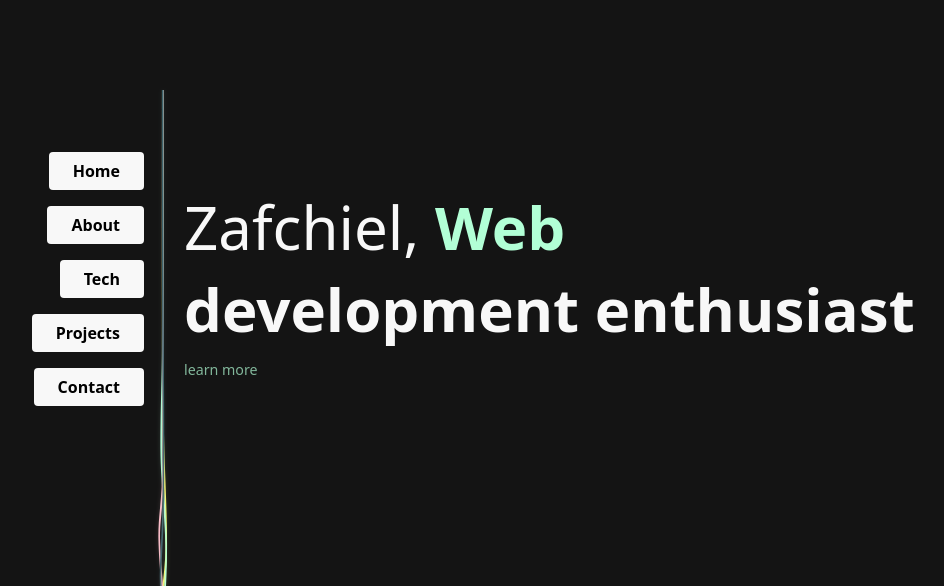
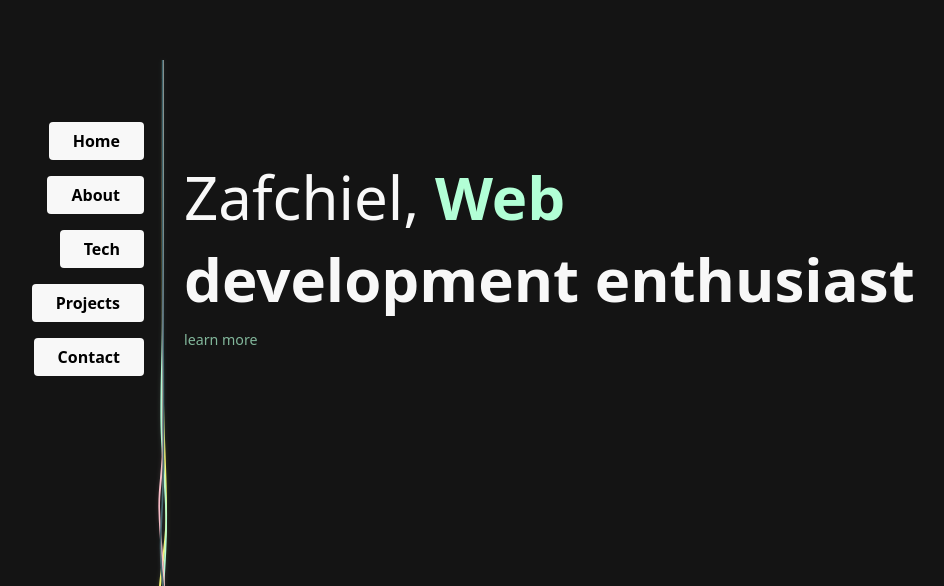
Before and after one commit to zafchiel/zafchiel, a SvelteKit app: page / in a window 1280 px wide. Shown: the part 214-800 px from the top of the page, without its empty margins (130-1074 px from the left). Built offline with nearby package versions, Linux system fonts and the light colour scheme.

Commit message:
favicon and meta decription

```diff
--- a/src/app.html
+++ b/src/app.html
@@ -5,6 +5,7 @@
     <link rel="icon" href="%sveltekit.assets%/favicon.png" />
     <meta name="viewport" content="width=device-width, initial-scale=1" />
     <title>Zafchiel - portfolio</title>
+    <meta name="description" content="My portfolio, about me, my web development journey and my projects"/>
     %sveltekit.head%
   </head>
   <body data-sveltekit-preload-data="hover">
--- a/src/lib/components/about.svelte
+++ b/src/lib/components/about.svelte
@@ -7,7 +7,7 @@
   <div class="card">
     <enhanced:img class="img" src="../assets/avatar.png" />
     <p class="one">
-      Hello there! I'm <span>Jakub</span>, a passionate and innovative web
+      Hello there! I'm <span>Zafchiel</span>, a passionate and innovative web
       developer dedicated to crafting seamless and visually appealing digital
       experiences.
     </p>
--- a/src/routes/+page.svelte
+++ b/src/routes/+page.svelte
@@ -23,6 +23,7 @@
 <svelte:document on:scroll={handleScroll} />
 
 <Header />
+<div class="push_down"></div>
 <div class="wrapper">
   <Side />
   <Main />
@@ -33,8 +34,12 @@
     display: grid;
     grid-template-columns: 250px minmax(650px, 760px);
     gap: 2.5rem;
-    margin: 280px auto 0 auto;
+    margin: 0 auto;
     padding: 1.5rem;
+  }
+
+  .push_down {
+    height: 250px;
   }
 
   @media (max-width: 1024px) {
```
Also changed, not shown: static/favicon.png.
